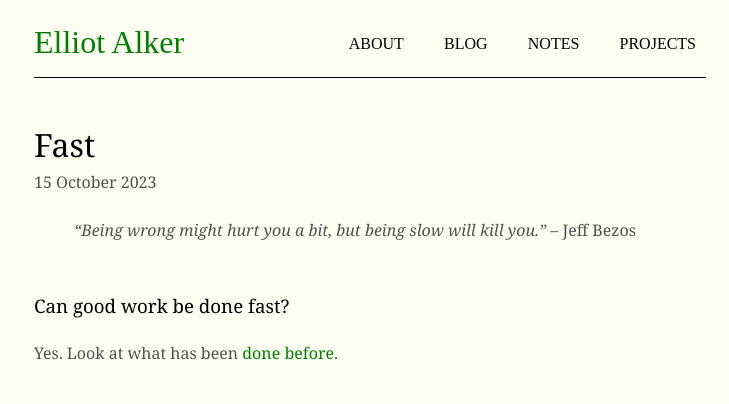
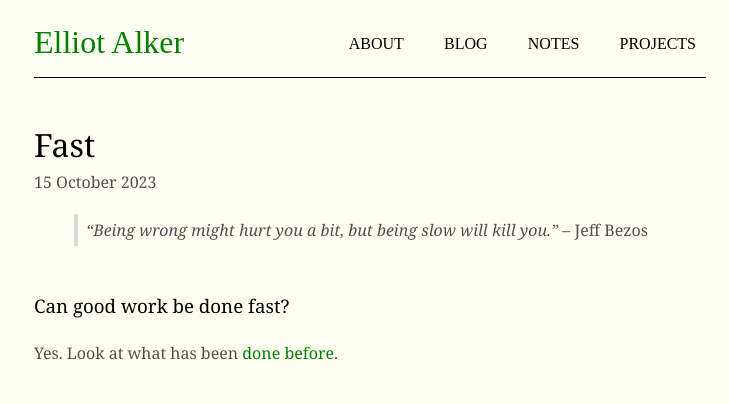
Before and after one commit to ealker/ealker.github.io, a Jekyll site: the page built from _posts/2023-10-15-fast.md, in a window 1280 px wide. Shown: the top 404 px of the page, without its empty margins (270-999 px from the left). Built offline with Jekyll 4.4.1, drawn with Linux system fonts in a browser that asks for light colours.

Commit message:
Styling on quotes

```diff
--- a/_sass/main.scss
+++ b/_sass/main.scss
@@ -210,6 +210,11 @@ td {
     border:1px solid #000000;
 }
 
+blockquote {
+  border-left: 4px solid #dadada;
+  padding-left: 0.5em;
+}
+
 .row {
   margin-top: 5%;
 }
```
